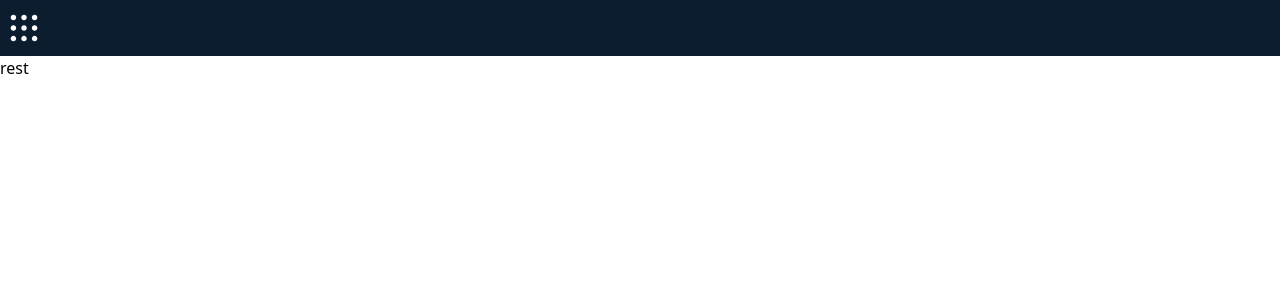
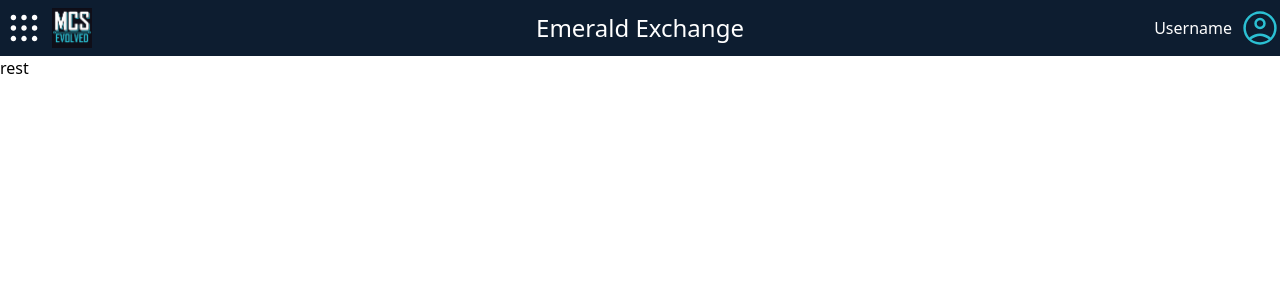
Before and after one commit to MCSEvolved/EmeraldEchange, a React (Vite) app: page / in a window 1280 px wide. Shown: the top 300 px of the page. Built offline with nearby package versions, Linux system fonts and the light colour scheme.

Commit message:
Added navbar

```diff
--- a/src/View/Components/TopNavbar.tsx
+++ b/src/View/Components/TopNavbar.tsx
@@ -1,12 +1,28 @@
 import '../Styles/TopNavBar.css'
 import { ReactComponent as PortalButtonImage } from '../Images/PortalButtonGoogle.svg'
+import { ReactComponent as AccountIcon } from '../Images/AccountIcon.svg'
+import MCSEvolvedLogo from '../Images/MCS-evolved-logo.png'
 
 function TopNavbar(){
   return (
-    <div className='bg-MCS-DarkerBlue h-14 flex items-center'>
-      <button className='h-max p-1 rounded-full hover:bg-white hover:bg-opacity-20 active:bg-opacity-25'>
-        <PortalButtonImage className='h-10 w-auto' fill='white'></PortalButtonImage>
-      </button>
+    <div className='bg-MCS-DarkerBlue h-14 flex items-center justify-between'>
+      <div className='flex items-center w-80'>
+        <button className='h-max p-1 rounded-full hover:bg-white hover:bg-opacity-20 active:bg-opacity-25'>
+          <PortalButtonImage className='h-10 w-auto' fill='white'></PortalButtonImage>
+        </button>
+        <a href='/' className='h-max ml-1'>
+          <img src={MCSEvolvedLogo} className='h-10' alt='MCS'></img>
+        </a>
+      </div>
+      <a href='/' className='h-max'>
+        <h1 className='text-white text-2xl'>Emerald Exchange</h1>
+      </a>
+      <div className='flex items-center w-80 justify-end'>
+        <a>
+          <h1 className='text-white'>Username</h1>
+        </a>
+        <AccountIcon className='h-10 w-auto ml-2' fill='#2bc0d3'></AccountIcon>
+      </div>
     </div>
   )
 }
```
Also changed, not shown: src/View/Images/AccountIcon.svg (added), src/View/Images/MCS-evolved-logo.png (added).
